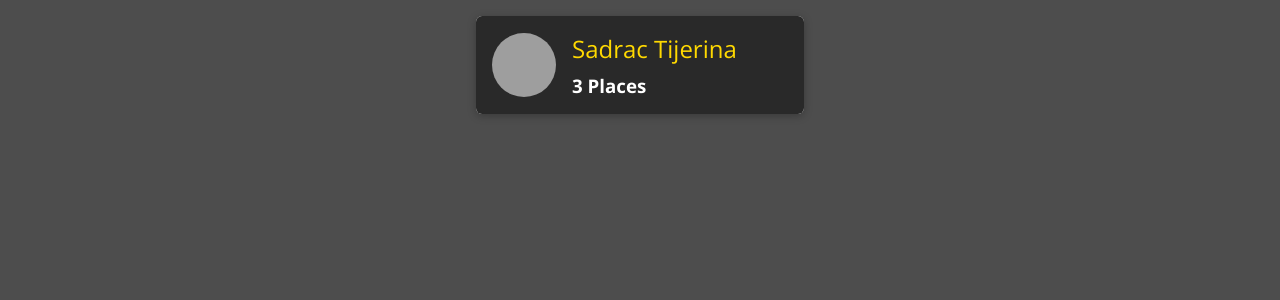
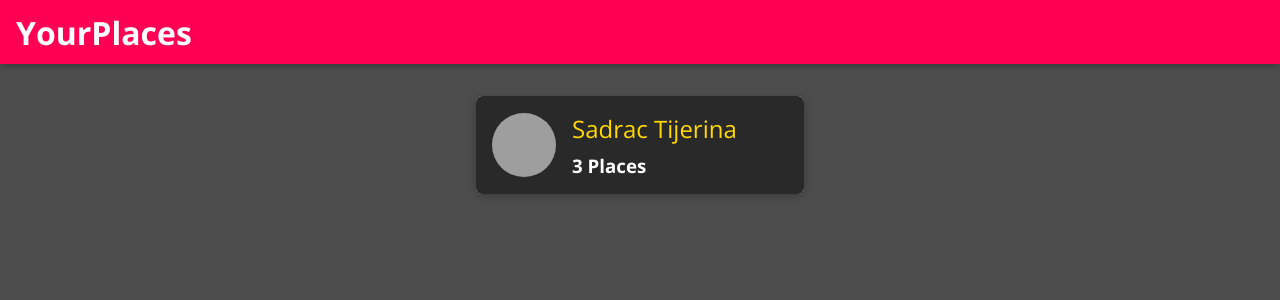
Before and after one commit to SadracTijerina/mern-project, a React (Create React App) app: page / in a window 1280 px wide. Shown: the top 300 px of the page. Built offline with nearby package versions, Linux system fonts and the light colour scheme; grey boxes are pictures that could not be loaded.

Commit message:
added main header

```diff
--- a/src/App.js
+++ b/src/App.js
@@ -7,10 +7,13 @@
 
 import Users from "./user/pages/Users";
 import NewPlace from "./places/pages/NewPlace";
+import MainNavigation from "./shared/components/Navigation/MainNavigation";
 
 function App() {
   return (
     <Router>
+      <MainNavigation />
+      <main>
         <Switch>
           <Route path="/" exact>
             <Users />
@@ -20,6 +23,7 @@
           </Route>
           <Redirect to="/" />
         </Switch>
+      </main>
     </Router>
   );
 }
--- /dev/null
+++ b/src/shared/components/Navigation/MainHeader.css
@@ -0,0 +1,23 @@
+.main-header {
+  width: 100%;
+  height: 4rem;
+  display: flex;
+  align-items: center;
+  position: fixed;
+  top: 0;
+  left: 0;
+  background: #ff0055;
+  box-shadow: 0 2px 6px rgba(0, 0, 0, 0.26);
+  padding: 0 1rem;
+  z-index: 5;
+}
+
+main {
+  margin-top: 5rem;
+}
+
+@media (min-width: 768px) {
+  .main-header {
+    justify-content: space-between;
+  }
+}
--- /dev/null
+++ b/src/shared/components/Navigation/MainHeader.js
@@ -0,0 +1,9 @@
+import React from "react";
+
+import "./MainHeader.css";
+
+const MainHeader = (props) => {
+  return <header className="main-header">{props.children}</header>;
+};
+
+export default MainHeader;
--- /dev/null
+++ b/src/shared/components/Navigation/MainNavigation.css
@@ -0,0 +1,45 @@
+.main-navigation__menu-btn {
+  width: 3rem;
+  height: 3rem;
+  background: transparent;
+  border: none;
+  display: flex;
+  flex-direction: column;
+  justify-content: space-around;
+  margin-right: 2rem;
+  cursor: pointer;
+}
+
+.main-navigation__menu-btn span {
+  display: block;
+  width: 3rem;
+  height: 2.5px;
+  background: white;
+}
+
+.main-navigation__title {
+  color: white;
+}
+
+.main-navigation__title a {
+  text-decoration: none;
+  color: white;
+}
+
+.main-navigation__header-nav {
+  display: none;
+}
+
+.main-navigation__drawer-nav {
+  height: 100%;
+}
+
+@media (min-width: 768px) {
+  .main-navigation__menu-btn {
+    display: none;
+  }
+
+  .main-navigation__header-nav {
+    display: block;
+  }
+}
--- /dev/null
+++ b/src/shared/components/Navigation/MainNavigation.js
@@ -0,0 +1,24 @@
+import React from "react";
+import { Link } from "react-router-dom";
+
+import MainHeader from "./MainHeader";
+
+import "./MainNavigation.css";
+
+const MainNavigation = (props) => {
+  return (
+    <MainHeader>
+      <button className="main-navigation__menu-btn">
+        <span />
+        <span />
+        <span />
+      </button>
+      <h1 className="main-navigation__title">
+        <Link to="/">YourPlaces</Link>
+      </h1>
+      <nav></nav>
+    </MainHeader>
+  );
+};
+
+export default MainNavigation;
--- a/src/user/components/UsersList.js
+++ b/src/user/components/UsersList.js
@@ -1,13 +1,17 @@
 import React from "react";
 
 import UserItem from "./UserItem";
+import Card from "../../shared/components/UIElements/Card";
+
 import "./UsersList.css";
 
 const UsersList = (props) => {
   if (props.items.length === 0) {
     return (
       <div className="center">
-        <h2>No users found.</h2>
+        <Card>
+          <h2>No users found.</h2>
+        </Card>
       </div>
     );
   }
```
Also changed, not shown: src/shared/components/Navigation/NavLinks.css (added), src/shared/components/Navigation/NavLinks.js (added), src/shared/components/Navigation/SideDrawer.css (added), src/shared/components/Navigation/SideDrawer.js (added), 1 other file (tests, documents, lock files or other folders). Lines whose indentation alone changed are shown as unchanged.
